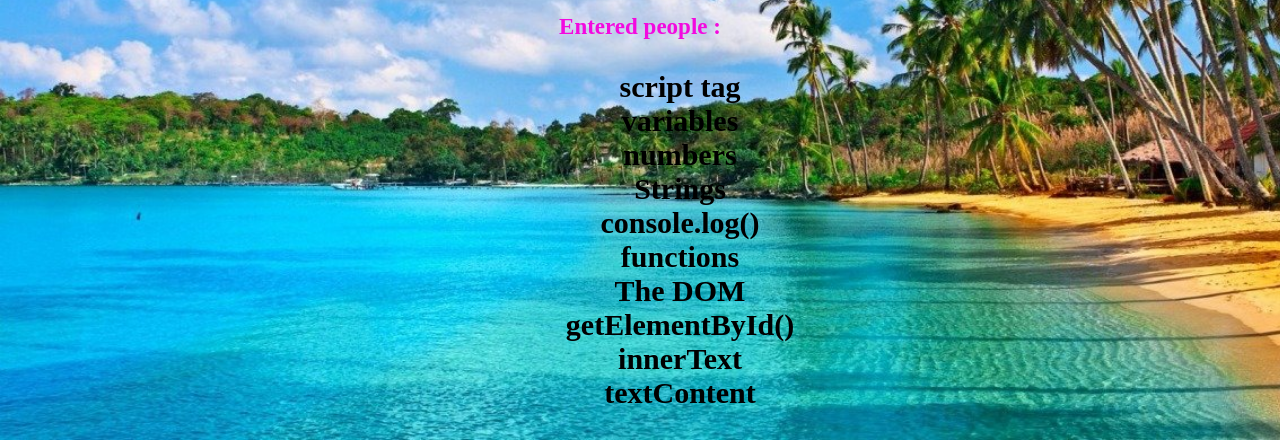
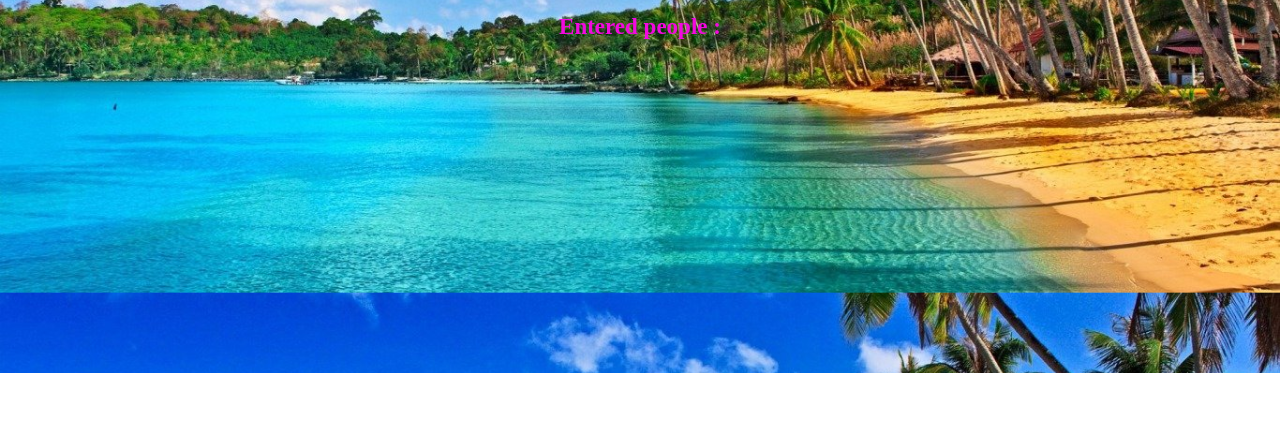
Before and after one commit to Kiwott1/Simple, a plain HTML site: page index.html in a window 1280 px wide. Shown: the part 427-867 px from the top of the page. After the commit the page ends 800 px from the top, so only its background shows below. Drawn offline with Linux system fonts and the light colour scheme.

Commit message:
Update index.html

```diff
--- a/index.html
+++ b/index.html
@@ -19,19 +19,6 @@
 
     <p id="save-el">Entered people : </p>
 
-    <ul style="font-size: 30px;">
-        <ol>script tag</ol>
-        <ol>variables</ol>
-        <ol>numbers</ol>
-        <ol>Strings</ol>
-        <ol>console.log()</ol>
-        <ol>functions</ol>
-        <ol>The DOM</ol>
-        <ol>getElementById()</ol>
-        <ol>innerText</ol>
-        <ol>textContent</ol>
-    </ul>
-
     <script src="index.js"></script>
 </body>
 </html>
```
